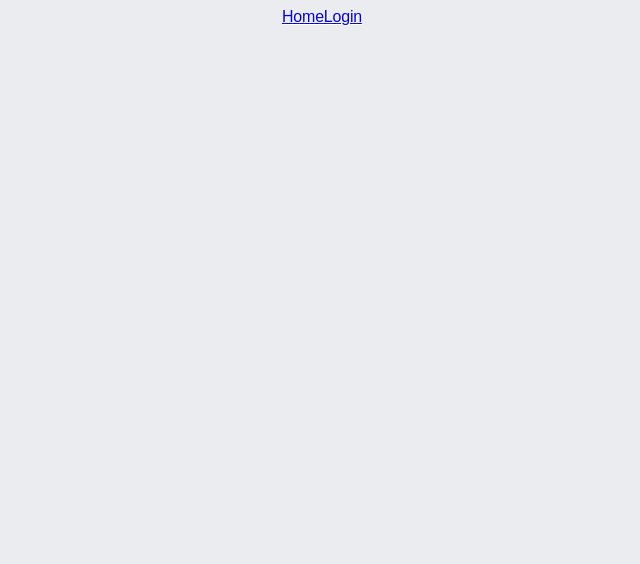
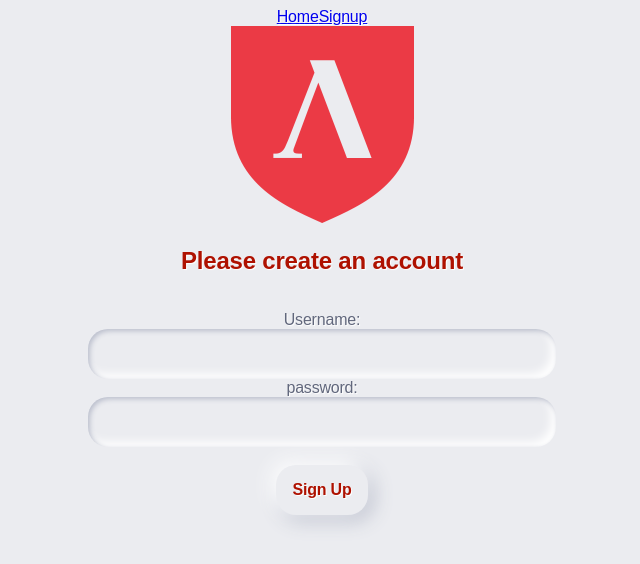
Before and after one commit to Build-Week-TT24FT-Secret-Family-Recipes/front-end, a React (Create React App) app: page /signup in a window 1280 px wide. Shown: the top 564 px of the page, without its empty margins (318-958 px from the left). Built offline with nearby package versions, Linux system fonts and the light colour scheme.

Commit message:
removed some stuff and added some stuff

```diff
--- a/src/App.js
+++ b/src/App.js
@@ -1,26 +1,30 @@
 import React from "react";
 import { Route, Link } from "react-router-dom";
-import Login from "./components/Login";
-import Home from './components/Home'
-import GetUserInfo from "./components/UserInfo";
-import ProtectedRoute from "./components/ProtectedRoute";
+import SignUp from "./components/SignUp";
+import HomePage from './components/HomePage'
+import {Provider} from 'react-redux'
+import {createStore} from 'redux'
+import reducers from './reducers'
 import "./App.css";
 
+
+const store = createStore(reducers)
 function App() {
 	return (
+		<Provider store ={store}>
 		<div className="App">
 			<nav>
 			<Link to ='/'>
 				Home
 			</Link>
-			<Link to ='/login'>
-				Login
+			<Link to ='/signup'>
+			Signup
 			</Link>
 			</nav>
-			<Route exact path="/" component={Home} />
-			<Route exact path='/login' component={Login} />
-			{/* <ProtectedRoute exact path="/userinfo" component={GetUserInfo} /> */}
+			<Route exact path="/" component={HomePage} />
+			<Route exact path='/signup' component={SignUp} />
 		</div>
+		</Provider>
 	);
 }
 
--- a/src/components/Home.js
+++ /dev/null
@@ -1,9 +0,0 @@
-import React from 'react'
-
-export default function Home() {
-    return (
-        <div>
-
-        </div>
-    )
-}
--- a/src/components/HomePage.js
+++ b/src/components/HomePage.js
@@ -1,9 +1,20 @@
 import React from 'react'
+import { connect } from 'react-redux'
 
-export default function HomePage() {
+export const HomePage = (props) => {
     return (
         <div>
 
         </div>
     )
 }
+
+const mapStateToProps = (state) => ({
+
+})
+
+const mapDispatchToProps = {
+
+}
+
+export default connect(mapStateToProps, mapDispatchToProps)(HomePage)
--- a/src/components/ProtectedRoute.js
+++ /dev/null
@@ -1,17 +0,0 @@
-import React from 'react';
-import { Route, Redirect } from 'react-router-dom';
-
-const ProtectedRoute = ({ component: Component, ...rest }) => (
-  <Route
-    {...rest}
-    render={props =>
-      localStorage.getItem("token") ? (
-        <Component {...props} />
-      ) : (
-        <Redirect to="/" />
-      )
-    }
-  />
-);
-
-export default ProtectedRoute;
--- a/src/components/Login.js
+++ b/src/components/SignUp.js
@@ -2,7 +2,7 @@ import React, { useState } from "react";
 import axios from "axios";
 import logo from "../assets/logo.png"
 
-const Login = (props) => {
+const SignUp = (props) => {
 	const [credentials, setCredentials] = useState({ username: "", password: "" });
 
 	const login = (e) => {
@@ -35,7 +35,7 @@ const Login = (props) => {
 	return (
 		<>
 		<img src={logo} alt=""/>
-		<h2> Please login young turtle.</h2>
+		<h2> Please create an account</h2>
 		<form onSubmit={login}>
 			<label>
 				Username:
@@ -56,10 +56,10 @@ const Login = (props) => {
 				/>
 			</label>
 			<br/>
-			<button>Log in</button>
+			<button>Sign Up</button>
 		</form>
 		</>
 	);
 };
 
-export default Login;
+export default SignUp;
--- a/src/index.js
+++ b/src/index.js
@@ -1,6 +1,5 @@
 import React from 'react';
 import ReactDOM from 'react-dom';
-import './index.css';
 import App from './App';
 import * as serviceWorker from './serviceWorker';
 import { BrowserRouter } from 'react-router-dom';
--- /dev/null
+++ b/src/reducers/HomePageReducer.js
@@ -0,0 +1,14 @@
+const initialState = {
+
+}
+
+export default (state = initialState, action) => {
+    switch (action.type) {
+
+    case '':
+        return { ...state, ...action.payload }
+
+    default:
+        return state
+    }
+}
--- /dev/null
+++ b/src/reducers/index.js
@@ -0,0 +1,7 @@
+import {combineReducers} from 'redux'
+import HomePageReducer from './HomePageReducer'
+
+
+export default combineReducers({
+    homepage: HomePageReducer,
+   });
```
Also changed, not shown: src/index.css (deleted), src/utils/axiosWithAuth.js (renamed from src/components/axiosWithAuth.js), 1 other file (tests, documents, lock files or other folders).
